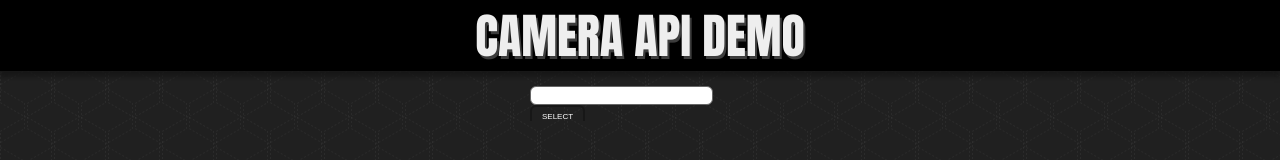
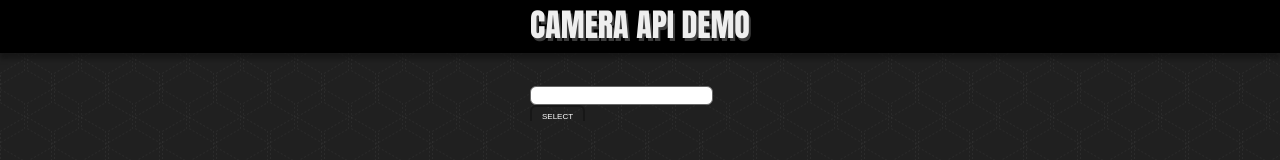
Before and after one commit to dmolin/mozilla-derby-camera-api, a plain HTML site: page public/index.html in a window 1280 px wide. Shown: the top 160 px of the page. Drawn offline with Linux system fonts and the light colour scheme.

Commit message:
reducing header height

```diff
--- a/public/index.html
+++ b/public/index.html
@@ -35,7 +35,7 @@
 
         h1 {
             color: #eee;
-            font-size: 3em;
+            font-size: 2em;
             text-align: center;
             text-shadow: 2px 3px rgba(120,120,120, 0.5);
             margin: 0;
@@ -48,7 +48,7 @@
 
             position: absolute;
             width: 100%;
-            height: 71px;
+            height: 53px;
         }
 
         #container {
```
